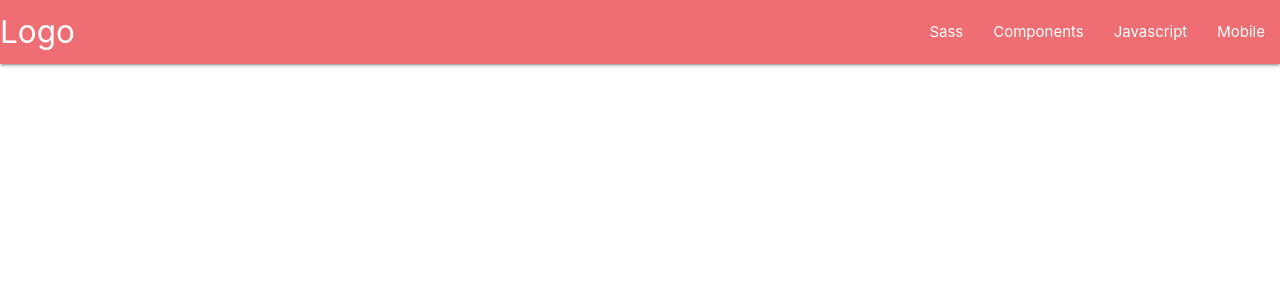
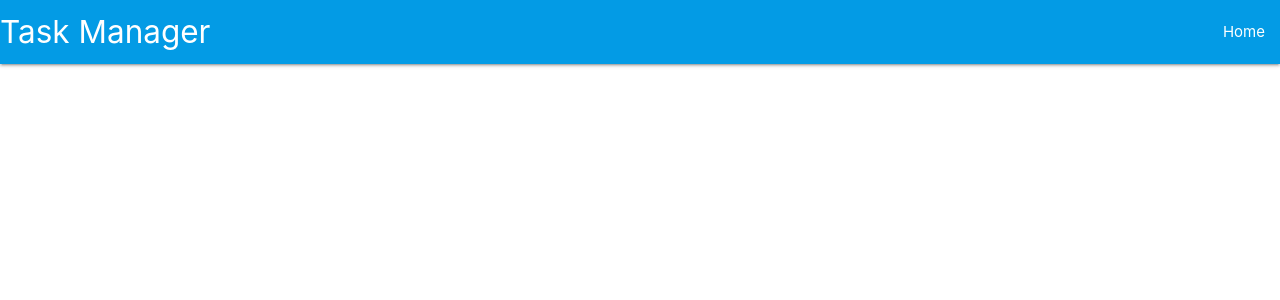
Before and after one commit to nfepb/flask-sqlalchemy-task-manager, a Flask app: page / in a window 1280 px wide. Shown: the top 300 px of the page. Run offline with Flask 2, Linux system fonts and the light colour scheme.

Commit message:
Icon Font link in head of base.html

```diff
--- a/taskmanager/templates/base.html
+++ b/taskmanager/templates/base.html
@@ -4,6 +4,12 @@
     <meta charset="UTF-8" />
     <meta http-equiv="X-UA-Compatible" content="IE=edge" />
     <meta name="viewport" content="width=device-width, initial-scale=1.0" />
+
+    <!--Import Google Icon Font-->
+    <link
+      href="https://fonts.googleapis.com/icon?family=Material+Icons"
+      rel="stylesheet"
+    />
 
     <!-- Compiled and minified CSS -->
     <link
@@ -22,27 +28,24 @@
   <body>
     <header>
       <!-- top navbar -->
-      <nav>
+      <nav class="light-blue darken-1">
         <div class="nav-wrapper">
-          <a href="#!" class="brand-logo">Logo</a>
-          <a href="#" data-target="mobile-demo" class="sidenav-trigger"
+          <a href="{{ url_for('home') }}" class="brand-logo">Task Manager</a>
+          <a
+            href="{{ url_for('home') }}"
+            data-target="mobile-demo"
+            class="sidenav-trigger"
             ><i class="material-icons">menu</i></a
           >
           <ul class="right hide-on-med-and-down">
-            <li><a href="sass.html">Sass</a></li>
-            <li><a href="badges.html">Components</a></li>
-            <li><a href="collapsible.html">Javascript</a></li>
-            <li><a href="mobile.html">Mobile</a></li>
+            <li><a href="{{ url_for('home') }}">Home</a></li>
           </ul>
         </div>
       </nav>
 
       <!-- mobile sidenav -->
       <ul class="sidenav" id="mobile-demo">
-        <li><a href="sass.html">Sass</a></li>
-        <li><a href="badges.html">Components</a></li>
-        <li><a href="collapsible.html">Javascript</a></li>
-        <li><a href="mobile.html">Mobile</a></li>
+        <li><a href="{{ url_for('home') }}">Home</a></li>
       </ul>
     </header>
 
```
